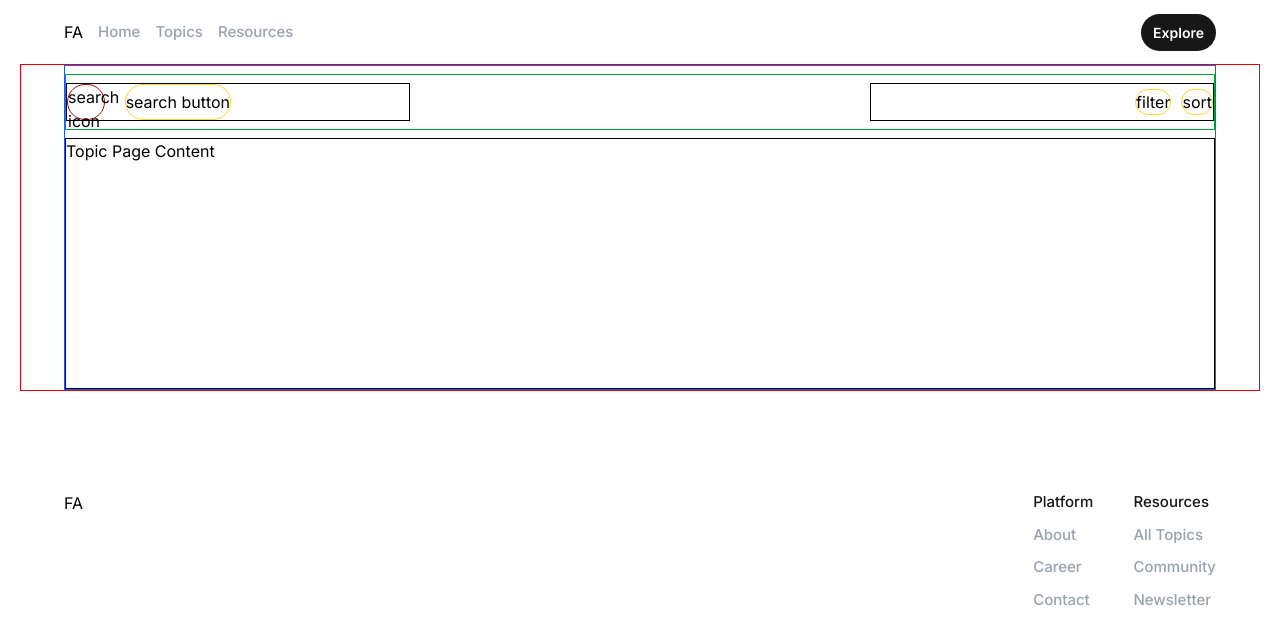
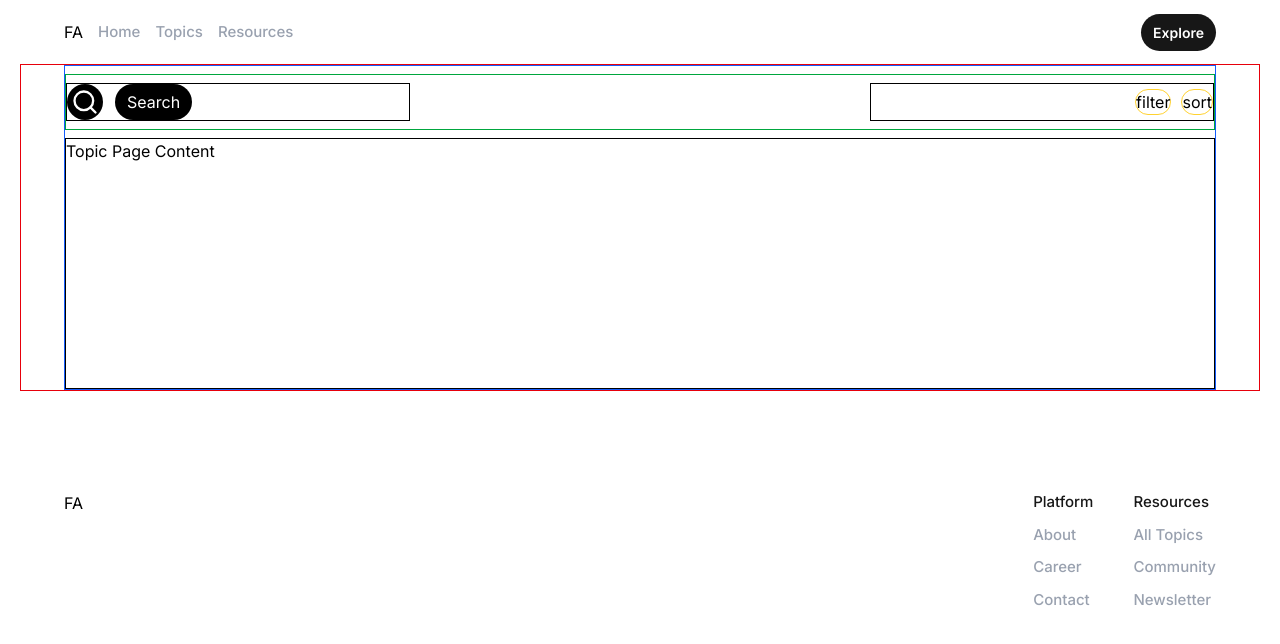
Before and after one commit to Frontend-Advanced/FA_Frontend, a Next.js app: page /topics in a window 1280 px wide. Shown: the top 644 px of the page. Built offline with nearby package versions, Linux system fonts and the light colour scheme.

Commit message:
feat: implement TopicsNav component with integrated SearchBar

```diff
--- a/src/app/topics/page.tsx
+++ b/src/app/topics/page.tsx
@@ -1,27 +1,14 @@
-const page = () => {
+import TopicsNav from "@/components/topicsMain/TopicsNav";
+
+const Page = () => {
   return (
-    <section className={`w-full flex justify-center items-center border border-red-600`}>
-      <div className={`max-w-6xl h-full flex-1 items-center border border-blue-600 `}>
-
-        <nav className={`flex justify-between h-[56px] my-[8px] py-[8px] w-full border border-green-600`}>
-          {/* left */}
-          <div className="border h-full w-[30%] flex gap-5">
-            <div className="border border-red-800 rounded-full w-[11%] h-full"> search icon</div>
-            <div className="border border-amber-300 rounded-full flex items-center">search button</div>
-          </div>
-          {/* right */}
-          <div className="border h-full w-[30%] flex items-center gap-2.5 justify-end">
-            <div className="border border-amber-300 rounded-full flex items-center">filter</div>
-            <div className="border border-amber-300 rounded-full flex items-center">sort</div>
-          </div>
-        </nav>
-
-        <div className="border h-[251px] w-full  ">Topic Page Content
-
-        </div>
+    <section className="w-full flex justify-center items-center border border-red-600">
+      <div className="max-w-6xl h-full flex-1 items-center border border-blue-600">
+        <TopicsNav />
+        <div className="border h-[251px] w-full">Topic Page Content</div>
       </div>
     </section>
-  )
-}
+  );
+};
 
-export default page
+export default Page;
--- /dev/null
+++ b/src/components/common/SearchBar.tsx
@@ -0,0 +1,58 @@
+"use client";
+
+import { useState, useRef } from "react";
+import { Search } from "lucide-react";
+
+const SearchBar = () => {
+  const [expanded, setExpanded] = useState(false);
+  const inputRef = useRef<HTMLInputElement | null>(null);
+
+  const handleExpand = () => {
+    setExpanded(true);
+    setTimeout(() => {
+      inputRef.current?.focus(); // auto-focus input after expand animation
+    }, 250);
+  };
+
+  const handleBlur = () => {
+    // collapse only if input is empty
+    if (inputRef.current && inputRef.current.value.trim() === "") {
+      setExpanded(false);
+    }
+  };
+
+  return (
+    <div className="border w-full sm:w-[60%] md:w-[40%] lg:w-[30%] flex items-center gap-3">
+      {/* Search input with icon */}
+      <div
+        className={`flex md:items-center transition-all duration-500 ease-in-out ${
+          expanded
+            ? "w-[60%] border border-gray-200 rounded-full p-1 md:px-3 md:py-1 bg-white text-gray-700"
+            : "p-[4px] md:p-1 justify-center bg-black text-white rounded-full cursor-pointer"
+        }`}
+        onClick={!expanded ? handleExpand : undefined}
+      >
+        {/* Search Icon */}
+        <Search className="cursor-pointer w-[20px] h-[20px] md:w-[28px] md:h-[28px]" />
+
+        {/* Input field (hidden when collapsed) */}
+        {expanded && (
+          <input
+            ref={inputRef}
+            type="text"
+            placeholder="Search..."
+            className="ml-2 bg-transparent outline-none text-sm w-full text-gray-700"
+            onBlur={handleBlur}
+          />
+        )}
+      </div>
+
+      {/* Search button */}
+      <button className="bg-black text-white rounded-full p-1 text-sm md:text-base md:px-3 md:py-1.5 transition hover:opacity-90 cursor-pointer">
+        Search
+      </button>
+    </div>
+  );
+};
+
+export default SearchBar;
--- /dev/null
+++ b/src/components/topicsMain/TopicsNav.tsx
@@ -0,0 +1,19 @@
+"use client";
+
+import SearchBar from "@/components/common/SearchBar";
+
+const TopicsNav = () => {
+  return (
+    <nav className="flex justify-between h-[56px] my-[8px] py-[8px] w-full border border-green-600">
+      {/* left Navigation Part */}
+      <SearchBar />
+      {/* right Navigation Part*/}
+      <div className="border h-full w-[30%] flex items-center gap-2.5 justify-end">
+        <div className="border border-amber-300 rounded-full flex items-center">filter</div>
+        <div className="border border-amber-300 rounded-full flex items-center">sort</div>
+      </div>
+    </nav>
+  );
+};
+
+export default TopicsNav;
```
